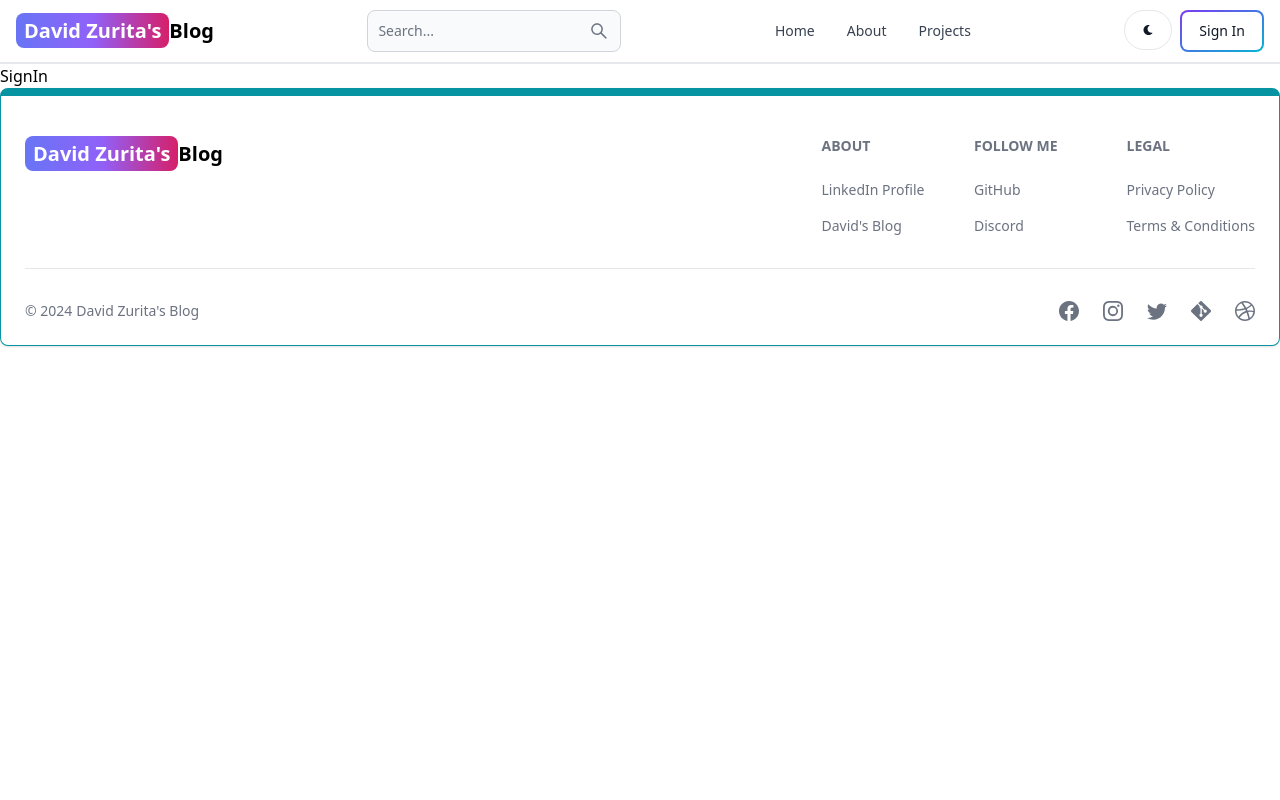
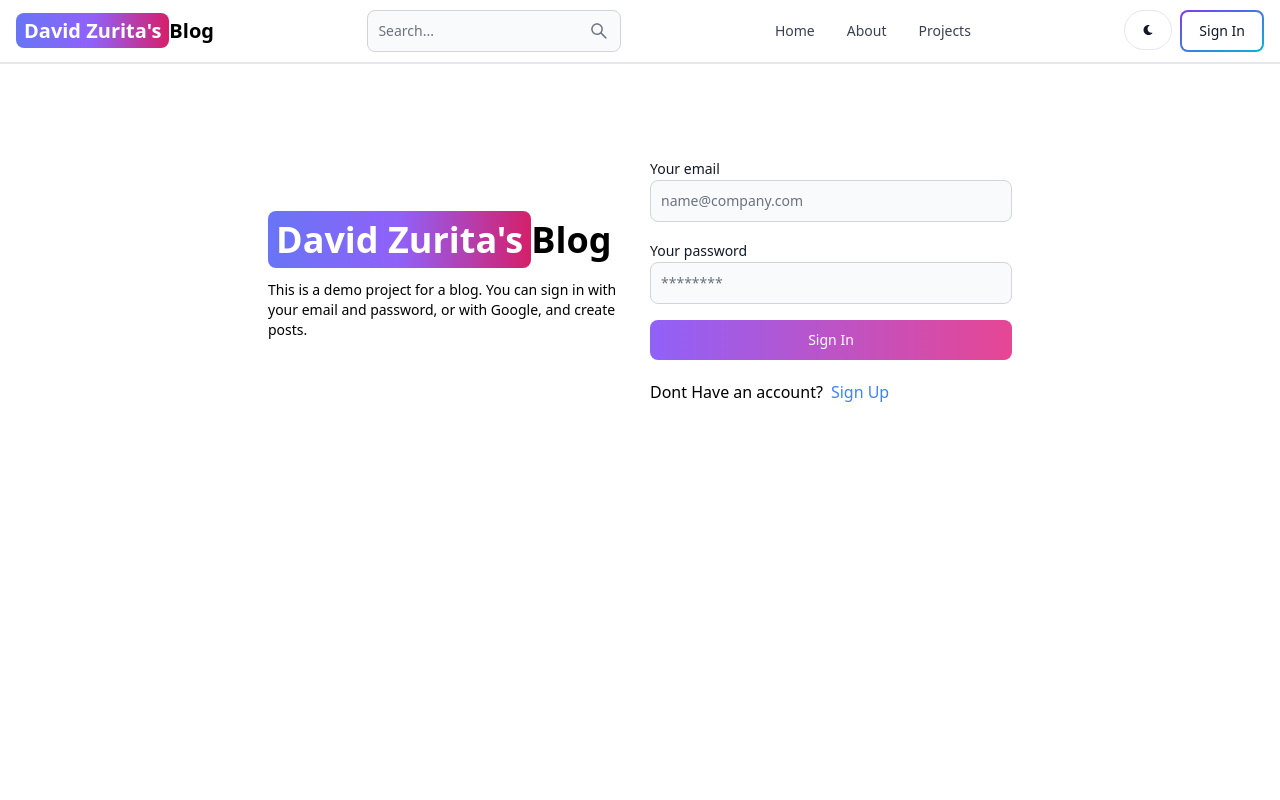
Before and after one commit to DavidZuSan/MERN-Blog, a React (Vite) app in the folder client/: page /sign-in in a window 1280 px wide. Shown: the top 800 px of the page. Built offline with nearby package versions, Linux system fonts and the light colour scheme.

Commit message:
complete signin page functionality

```diff
--- a/client/src/pages/SignIn.jsx
+++ b/client/src/pages/SignIn.jsx
@@ -1,5 +1,107 @@
+import { Link, useNavigate } from "react-router-dom";
+import { Button, Label, TextInput, Alert, Spinner } from "flowbite-react";
+import { useState } from "react";
+
+
+
 export default function SignIn() {
+  const [formData, setFormData] = useState({});
+  const [errorMessages, setErrorMessages] = useState(null);
+  const [loading, setLoading] = useState(false);
+  const navigate = useNavigate();
+  const handleChange = (e) => {
+    setFormData({ ...formData, [e.target.id]: e.target.value.trim() })
+  };
+  const handleSubmit = async (e) => {
+    e.preventDefault();
+    if (!formData.email || !formData.password) {
+      return setErrorMessages('Please fill in all fields.');
+    }
+    try {
+      setLoading(true);
+      setErrorMessages(null);
+      const res = await fetch('/api/auth/signin', {
+        method: 'POST',
+        headers: {
+          'Content-Type': 'application/json'
+        },
+        body: JSON.stringify(formData)
+      });
+      const data = await res.json();
+      if (data.success === false) {
+        return setErrorMessages(data.message);
+      }
+      setLoading(false);
+      if(res.ok) {
+        navigate('/');
+      }
+    } catch (error) {
+      setErrorMessages(error.message);
+      setLoading(false);
+    }
+  };
   return (
-    <div>SignIn</div>
+    <div className="min-h-screen mt-20">
+      <div className="flex p-3 max-w-3xl mx-auto flex-col md:flex-row md:items-center gap-5">
+      {/* left */}
+      <div className="flex-1">
+        <Link to='/' className='font-bold dark:text-white text-4xl'
+        >
+          <span className='px-2 py-1 bg-gradient-to-r from-indigo-500 via-purple-500 to-pink-600 rounded-lg text-white'>David Zurita's
+          </span>
+          Blog
+        </Link>
+        <p className="text-sm mt-5">
+          This is a demo project for a blog. You can sign in with your email and password, or with Google, and create posts.
+        </p>
+      </div>
+        {/* right */}
+      <div className="flex-1">
+        <form className="flex flex-col gap-4" onSubmit={handleSubmit}>
+          <div>
+            <Label value="Your email" />
+            <TextInput
+              type="email"
+              placeholder="name@company.com"
+              id="email"
+              onChange={handleChange}
+            />
+          </div>
+          <div>
+            <Label value="Your password" />
+            <TextInput
+              type="password"
+              placeholder="********"
+              id="password"
+              onChange={handleChange}
+            />
+          </div>
+          <Button gradientDuoTone='purpleToPink' type='submit' disabled={loading}>
+            {
+              loading ? (
+                <>
+                <Spinner size='sm'/>
+                <span className="pl-3">Loading...</span>
+                </>
+              ) : 'Sign In'
+            }
+          </Button>
+        </form>
+        <div className="flex gap-2 tex-sm mt-5">
+          <span>Dont Have an account?</span>
+          <Link to='/sign-up' className='text-blue-500'>
+          Sign Up
+          </Link>
+        </div>
+        {
+          errorMessages && (
+            <Alert className='mt-5' color='failure'>
+              {errorMessages}
+            </Alert>
+          )
+        }
+      </div>
+    </div>
+  </div>
   )
 }
--- a/client/src/pages/SignUp.jsx
+++ b/client/src/pages/SignUp.jsx
@@ -80,7 +80,7 @@
             <Label value="Your password" />
             <TextInput
               type="password"
-              placeholder="Password"
+              placeholder="********"
               id="password"
               onChange={handleChange}
             />
```
